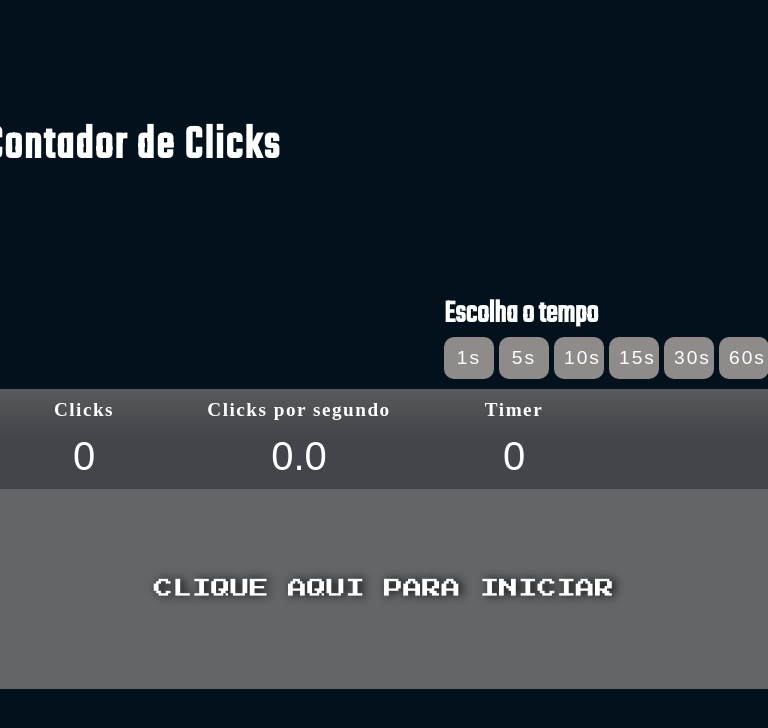
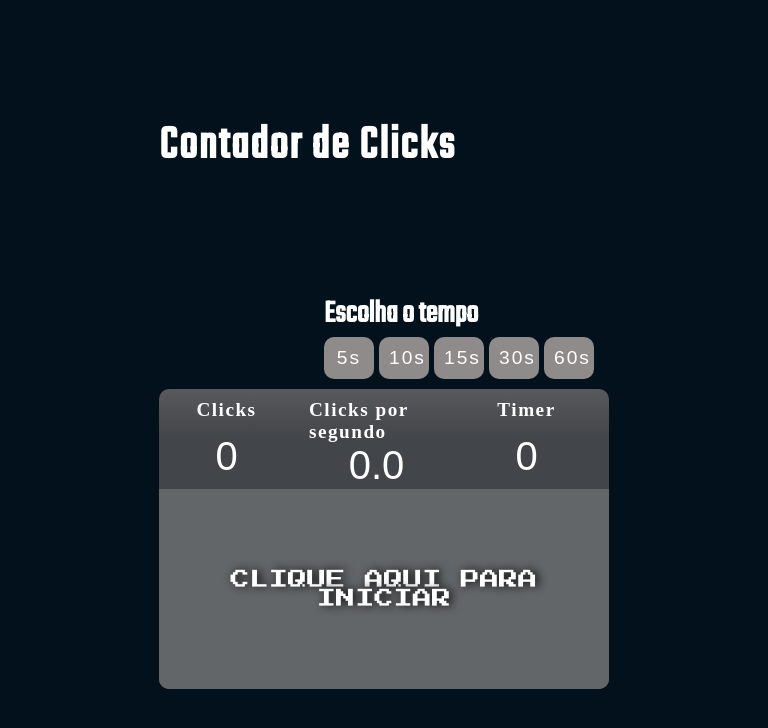
Before and after one commit to jvctrsz/cps-counter, a plain HTML site: page index.html in a window 768 px wide. Drawn offline with Linux system fonts and the light colour scheme; a web font is replaced by a local one.

Commit message:
responsive

```diff
--- a/index.html
+++ b/index.html
@@ -23,7 +23,6 @@
                 <div class="time-container">
                     <h3>Escolha o tempo</h3>
                     <div class="btn-container">
-                        <button class="btn-time" number="1" id="umsec">1s</button>
                         <button class="btn-time" number="5" id="cincosec">5s</button>
                         <button class="btn-time" number="10" id="dezsec">10s</button>
                         <button class="btn-time" number="15" id="quinzesec">15s</button>
--- a/style.css
+++ b/style.css
@@ -215,12 +215,26 @@ h1{
 
 }
 
-@media (max-width:420px){
+
+@media (max-width:500px){
     .game-inf-area{
         width: 350px;
+    }
+
+    .game-counter-area{
+        width: 350px;
+    }
+    .time-container{
+        align-self: center;
+    }
 }
 
-.game-counter-area{
-    width: 350px;
+@media (min-width: 500px) and (max-width:850px){
+    .game-inf-area{
+        width: 450px;
+    }
+
+    .game-counter-area{
+        width: 450px;
+    }
 }
-}
```
